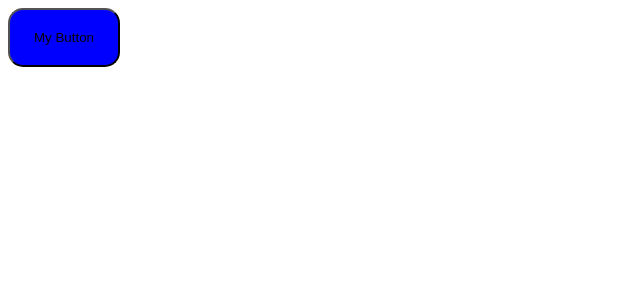
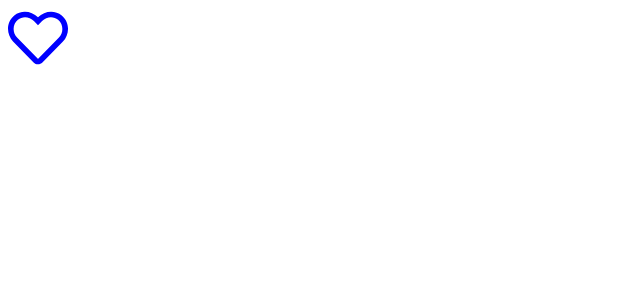
Before and after one commit to colonelagbo/react-app, a React (Vite) app: page / in a window 1280 px wide. Shown: the top 300 px of the page, without its empty margins (0-640 px from the left). Built offline with nearby package versions, Linux system fonts and the light colour scheme.

Commit message:
Building a like component

```diff
--- a/src/App.tsx
+++ b/src/App.tsx
@@ -1,8 +1,9 @@
-import Button from "./components/Button/Button";
+import Like from "./components/Like";
+
 function App() {
   return (
     <div>
-      <Button onClick={() => {}}>My Button</Button>
+      <Like onClick={console.log("clicked")} />
     </div>
   );
 }
--- /dev/null
+++ b/src/components/Like.tsx
@@ -0,0 +1,20 @@
+import { useState } from "react";
+import { FaRegHeart, FaHeart } from "react-icons/fa";
+
+interface props {
+  onClick: () => void;
+}
+
+const Like = ({ onClick }: props) => {
+  const [status, setStatus] = useState(true);
+
+  const toggle = () => {
+    setStatus(!status);
+    onClick();
+  };
+
+  if (status) return <FaRegHeart color="blue" size="60px" onClick={toggle} />;
+  return <FaHeart size={60} onClick={toggle} />;
+};
+
+export default Like;
--- a/src/components/ListGroup/ListGroup.module.css
+++ b/src/components/ListGroup/ListGroup.module.css
@@ -3,3 +3,6 @@
    list-style: none;
    padding: 0;
 }
+.container{
+   background: yellow;
+}
```
